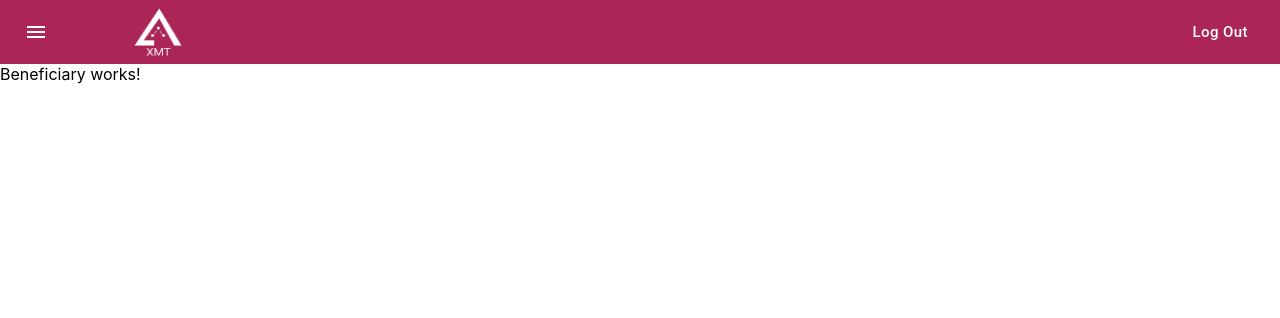
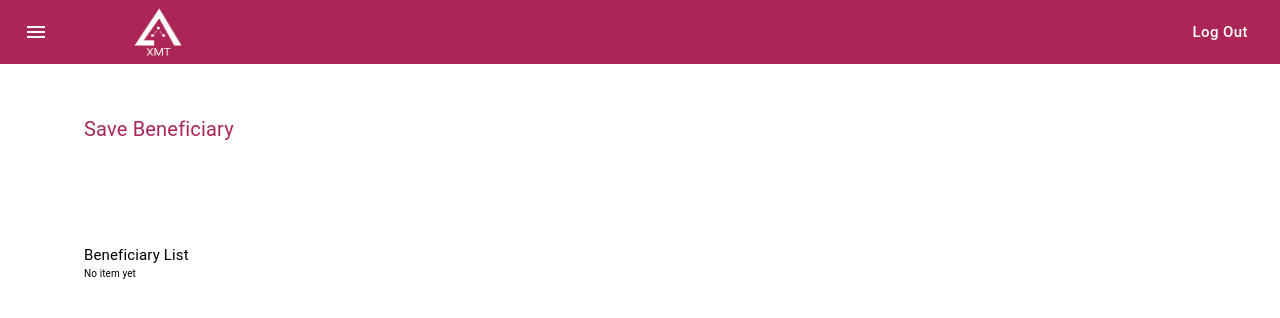
Before and after one commit to donvick956/final-wema-project, a React (Create React App) app: page /welcome/beneficiary in a window 1280 px wide. Shown: the top 318 px of the page. Built offline with nearby package versions, Linux system fonts and the light colour scheme; what redux-react-session would draw is missing.

Commit message:
beneficiary changes

```diff
--- a/src/App.js
+++ b/src/App.js
@@ -7,14 +7,16 @@ import Dashboard from  './components/nestedRoutes/Dashboard';
 import { Multiple } from './components/nestedRoutes/Multiple';
 import { Beneficiary } from './components/nestedRoutes/Beneficiary';
 import theme from './components/UI/Theme';
+import { useState } from 'react';
 
 
 function App() {
+  const [value, setValue] = useState(0);
   return (
     <Routes>
       <Route path = '/'  element = {<Home/>} />
-      <Route exact path = '/welcome' theme = {theme} element = {<Welcome/>} >
-        <Route  path='' element={<Dashboard />}  />
+      <Route exact path = '/welcome' theme = {theme} element = {<Welcome theme = {theme} value = {value} setValue = {setValue}/>} >
+        <Route  path='' element={<Dashboard  value = {value} setValue = {setValue}/>}  />
         <Route  path='beneficiary' element={<Beneficiary />}  />
         <Route  path='multiple' element={<Multiple />}  />
       </Route>
--- a/src/components/ErrorPage.js
+++ b/src/components/ErrorPage.js
@@ -1,19 +1,22 @@
 import "./Error.css";
 import ErrorPic from '../assets/ErrorPic.png';
 import Button from '@mui/material/Button';
-import { history } from "../History";
+// import { history } from "../History";
 import { useNavigate } from "react-router-dom";
 import { useSelector } from "react-redux";
 
 
 const Error = () => {
     const user = useSelector(state => state.reducer);
+    console.log(user);
     const navigate = useNavigate();
+
     const handleClick = () => {
-        console.log(history.back);
         if(user.length > 0)    {
-            return history.back;
-        }else {
+            console.log('work')
+            return navigate(-1);
+        }
+        else {
             return navigate('/');
         }
     }
--- a/src/components/nestedRoutes/Beneficiary.js
+++ b/src/components/nestedRoutes/Beneficiary.js
@@ -1,3 +1,28 @@
+import Grid from '@mui/material/Grid';
+import Container from '@mui/material/Container';
+import { Typography } from '@mui/material';
+
 export const Beneficiary = () => {
-    return <div>Beneficiary works!</div>
+    return (<div>
+        <Container>
+        <Typography variant="body1" color ='primary' style =  {{marginLeft: 20, marginTop:50, fontSize:20}}> Save Beneficiary</Typography>
+        </Container>
+        <Container style =  {{marginTop:100, fontSize:20}} >
+            <Grid container direction = 'row' spacing={0}>
+                <Grid  item md = {6} xs = {12}>
+                    <Grid container direction='column'>
+                        <Grid item>
+                            <Typography variant="body1" style =  {{marginLeft: 20, fontSize:15}}> Beneficiary List</Typography>
+                        </Grid>
+                        <Grid item>
+                            <Typography variant="body2" style =  {{marginLeft: 20, fontSize:10}}>No item yet</Typography>
+                        </Grid>
+                    </Grid>
+                </Grid>
+                <Grid item md ={6} xs ={12} >
+
+                </Grid>
+            </Grid>
+        </Container>
+    </div>);
 };
--- a/src/components/nestedRoutes/Dashboard.js
+++ b/src/components/nestedRoutes/Dashboard.js
@@ -13,16 +13,15 @@ import multiple from '../../assets/Multiple.svg';
 import mail from '../../assets/XMLID_1_.svg';
 import tangle from '../../assets/Vector-1.svg';
 
-const Dashboard = () => {
+const Dashboard = (props) => {
     const [time,setTime] = useState('');
-    const [value, setValue] = useState();
     const navigate = useNavigate();
     const user = useSelector(state => state.reducer);
 
     useEffect(() => {
         const greeting = () => {
             console.log(user);
-            if( window.location.pathname ==='/welcome' && user.length  === 0 )    {
+            if( window.location.pathname ==='/welcome/dashboard' && user.length  === 0 )    {
                 return navigate('/');
             }
             // get time
@@ -40,7 +39,7 @@ const Dashboard = () => {
 
         }
         greeting();
-    }, []);
+    }, [navigate, user]);
     return ( <>
         <Container>
             {user.length && <Typography variant="body1" color ='primary' style =  {{marginLeft: 20, marginTop:50, fontSize:20}}>Good {time},{user[0].firstName}</Typography>}
@@ -71,14 +70,14 @@ const Dashboard = () => {
                  <Grid container style={{marginTop:10}}>
                     <Grid item md = {6} xs = {12}>
                         <div style = {{display:'flex',justifyContent:'sapce-between', marginTop:10}}>
-                            <img src={multiple} alt="multiple icon" style = {{ width:30, height:20, verticalAlign:'bottom'}} component = {Link} to = '/welcome/multiple' onClick={() => setValue(2)}/>
-                            <Typography color="primary" style = {{marginLeft:10,textDecoration:'none'}} component = {Link} to = '/welcome/multiple' onClick={() => setValue(2)}>Multiple Transfer</Typography>
+                            <img src={multiple} alt="multiple icon" style = {{ width:30, height:20, verticalAlign:'bottom'}} component = {Link} to = '/welcome/multiple' onClick={() => props.setValue(2)}/>
+                            <Typography color="primary" style = {{marginLeft:10,textDecoration:'none'}} component = {Link} to = '/welcome/multiple' onClick={() => props.setValue(2)}>Multiple Transfer</Typography>
                         </div>
                     </Grid>
                     <Grid item md = {6} xs = {12}>
                         <div style = {{display:'flex',justifyContent:'sapce-between',marginTop:10}}>
-                            <img src={money} alt="multiple icon" style = {{ width:30, height:20, verticalAlign:'bottom'}} component = {Link} to = '/welcome/beneficiary' onClick={() => setValue(1)}/>
-                            <Typography color="primary" style = {{marginLeft:10,textDecoration:'none'}} component = {Link} to = '/welcome/beneficiary' onClick={() => setValue(1)}>Save Beneficiary</Typography>
+                            <img src={money} alt="multiple icon" style = {{ width:30, height:20, verticalAlign:'bottom'}} component = {Link} to = '/welcome/beneficiary' onClick={() => props.setValue(1)}/>
+                            <Typography color="primary" style = {{marginLeft:10,textDecoration:'none'}} component = {Link} to = '/welcome/beneficiary' onClick={() => props.setValue(1)}>Save Beneficiary</Typography>
                         </div>
                     </Grid>
                  </Grid>
--- a/src/components/welcome.js
+++ b/src/components/welcome.js
@@ -63,7 +63,6 @@ function ElevationScroll(props) {
 
 const Welcome = (props) => {
     const user = useSelector(state => state.reducer);
-    const [value, setValue] = useState(0);
     const location = useLocation();
     const navigate = useNavigate();
     const dispatch = useDispatch();
@@ -87,28 +86,28 @@ const Welcome = (props) => {
                         </List>
                         <List disablePadding>
                             <ListItem divider button
-                             onClick={() => {setOpenDrawer(false); setValue(0)}}
+                             onClick={() => {setOpenDrawer(false); props.setValue(0)}}
                              component={Link}
                              to ='/welcome'
-                             selected ={value === 0 && window.location.pathname ==='/welcome'}>
+                             selected ={props.value === 0 && window.location.pathname ==='/welcome'}>
                                 <ListItemText disableTypography className={classes.drawerItem}>Dashboard</ListItemText>
                             </ListItem>
                         </List>
                         <List disablePadding>
                             <ListItem divider button
-                             onClick={() => {setOpenDrawer(false); setValue(1)}}
+                             onClick={() => {setOpenDrawer(false); props.setValue(1)}}
                              component={Link}
                              to ='/welcome/beneficiary'
-                             selected ={value ===1 && window.location.pathname ==='/welcome/beneficiary'}>
+                             selected ={props.value ===1 && window.location.pathname ==='/welcome/beneficiary'}>
                                 <ListItemText disableTypography className={classes.drawerItem}>Save Beneficiary</ListItemText>
                             </ListItem>
                         </List>
                         <List>
                             <ListItem divider button
-                             onClick={() => {setOpenDrawer(false); setValue(2)}}
+                             onClick={() => {setOpenDrawer(false); props.setValue(2)}}
                              component={Link}
                              to ='/welcome/multiple'
-                             selected ={value === 2 && window.location.pathname ==='/welcome/multiple'}>
+                             selected ={props.value === 2 && window.location.pathname ==='/welcome/multiple'}>
                                 <ListItemText disableTypography className={classes.drawerItem}>Multiple Transfer</ListItemText>
                             </ListItem>
                         </List>
--- a/src/redux/reducer/reducer.js
+++ b/src/redux/reducer/reducer.js
@@ -3,9 +3,9 @@ import { LOGIN_ACTION_SUCCESS,LOG_OUT_ACTION_SUCCESS } from "../action/action";
 export const reducer = (state = [],action) => {
     switch(action.type){
         case LOGIN_ACTION_SUCCESS:
-            return [{...action.payload}];
+            return [...state,{...action.payload}];
         case LOG_OUT_ACTION_SUCCESS:
-            return [{...action.payload}];
+            return [...state,{...action.payload}];
         default:
             return state;
     }
--- a/src/redux/store/store.js
+++ b/src/redux/store/store.js
@@ -11,7 +11,7 @@ export const configStore = (initialState) => {
     const store = createStore(reducers,
                 initialState,
                 composeEnhancer(applyMiddleware(...middleware)));
-    sessionService.initSessionService(store, {refreshOnCheckAuth: true, driver: 'LOCALSTORAGE' });
+    sessionService.initSessionService(store, {refreshOnCheckAuth: true, driver:'LOCALSTORAGE'});
     sagaMidddleware.run(rootSaga);
     return store;
 }
```
Also changed, not shown: src/components/HomePage.js (+1 -13 lines), src/index.js (+4 -4 lines).
